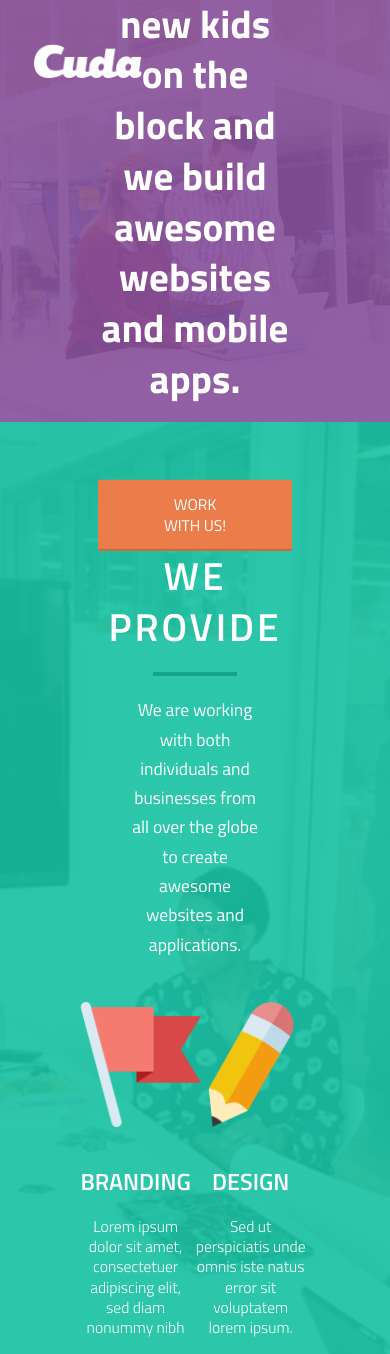
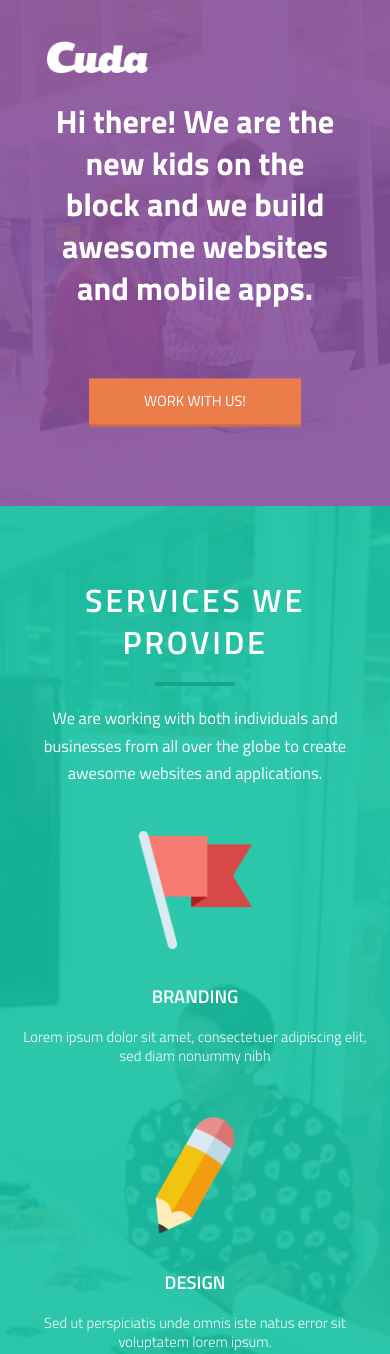
Before and after one commit to jahidmunshi99/Cuda-PSD-to-HTML-, a plain HTML site: page index.html in a window 390 px wide. Shown: the top 1354 px of the page. Drawn offline with nearby package versions, Linux system fonts and the light colour scheme.

Commit message:
responsive

```diff
--- a/index.html
+++ b/index.html
@@ -200,7 +200,7 @@
                     <h3>UI/UX Design</h3>
                 </div>
             </div>
-        </section> -->
+        </section>
 <!-- ============== PORTFOLIO  SECTION STARTING ================ -->
         <section class="portfolio-section" id="portfolio">
             <div class="row">
@@ -335,7 +335,7 @@
 <!-- ============== CONTACT SECTION END ================ -->
     </main>
 <!-- ============== FOOTER SECTION STARTING ================ -->
-    <footer>
+    <footer class="footer-section">
         <div class="row">
             <ul>
                 <li><a href="#">Facebook</a></li>
--- a/resources/css/responsive.css
+++ b/resources/css/responsive.css
@@ -7,12 +7,17 @@
         font-size: 57.5%;
     }
 
+    .row{
+        margin: 0px 15px;
+    }
+
     .nav-menu{
         display: none;
     }
 
     .hero-text-box{
-        padding: 0 10rem;
+        padding: 0 5rem;
+        width: 100%;
     }
 
     .hero-text-box h1{
@@ -45,9 +50,6 @@
 }
 
 @media only screen and (max-width: 980px){
-
-    header{height: 50vh;}
-
     .services-section .span_1_of_4,
     .team-section .span_1_of_4,
     .skills-section .span_1_of_4{
@@ -58,8 +60,41 @@
     .skills-section .span_1_of_4:nth-child(3){
 		margin-left: 0;
 	}
+}
 
-    html{
-        font-size: 61%;
+@media only screen and (max-width: 768px){
+    header{
+        height: 60vh;
+    }
+    .hero-text-box h1{
+        font-size: 3.5rem;
+    }
+
+    h2{
+        font-size: 3.5rem;
+    }
+
+    h3{
+        font-size: 2rem;
+    }
+
+    .little-discription{
+        width: 100%;
+        margin-left: 0;
     }
 }
+@media only screen and (max-width: 480px){
+    .services-section .span_1_of_4,
+    .team-section .span_1_of_4,
+    .skills-section .span_1_of_4{
+		width: 100%;
+	}
+
+    .portfolio-filter{
+        margin: 2rem 0;
+    }
+
+    .portfolio-filter button{
+        font-size: 1.5rem;
+    }
+}
--- a/resources/css/style.css
+++ b/resources/css/style.css
@@ -38,7 +38,7 @@ ul li{
 }
 
 section{
-    padding: 8rem;
+    padding: 8rem 0rem;
 }
 
 h2{
@@ -118,9 +118,9 @@ header{
     position: relative;
 }
 
-.hero-text-box{
+/* .hero-text-box{
     max-width: 114rem;
-}
+} */
 
 nav{
     padding-top: 4.5rem;
@@ -165,7 +165,7 @@ nav{
     background-color: #643a79;
 }
 .hero-text-box{
-    width: 100%;
+    max-width: 114rem;
     top: 50%;
     left: 50%;
     transform: translate(-50%, -50%);
@@ -500,25 +500,25 @@ svg.ui-ux circle{
 /* ============== CONTACT SECTION End ================ */
 
 /* ============== FOOTER SECTION STARTING ================ */
-footer{
+.footer-section{
     background-color: #344B8E;
     padding: 3rem 0;
     text-align: center;
     border-top: 0.2rem solid #7181B0;
 }
 
-footer ul li{
+.footer-section ul li{
     display: inline-block;
     margin: 0 2rem;
 }
 
-footer ul li a{
-    font-size: 2.2rem;
+.footer-section ul li a{
+    font-size: 2.4rem;
     color: #fff;
     text-decoration: none;
 }
 
-footer ul li:hover a{
+.footer-section ul li:hover a{
     color: #4bd1fd;
 }
 /* ============== FOOTER SECTION END ================ */
```
